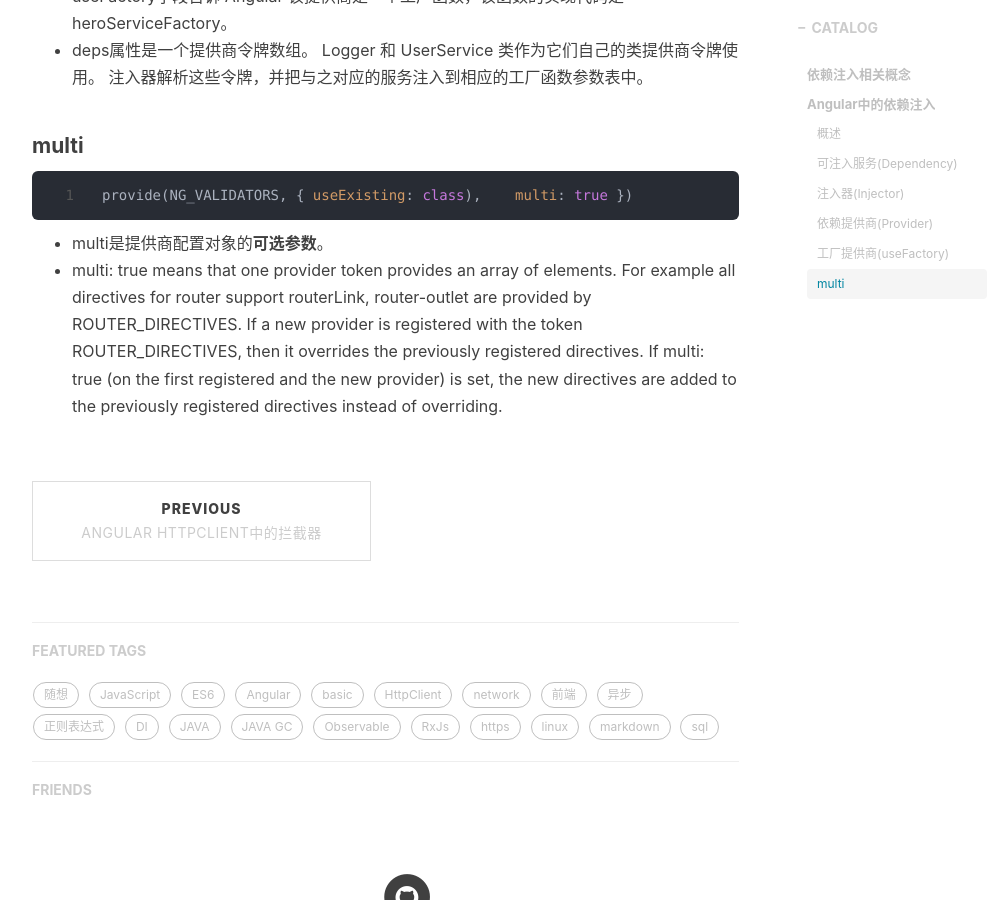
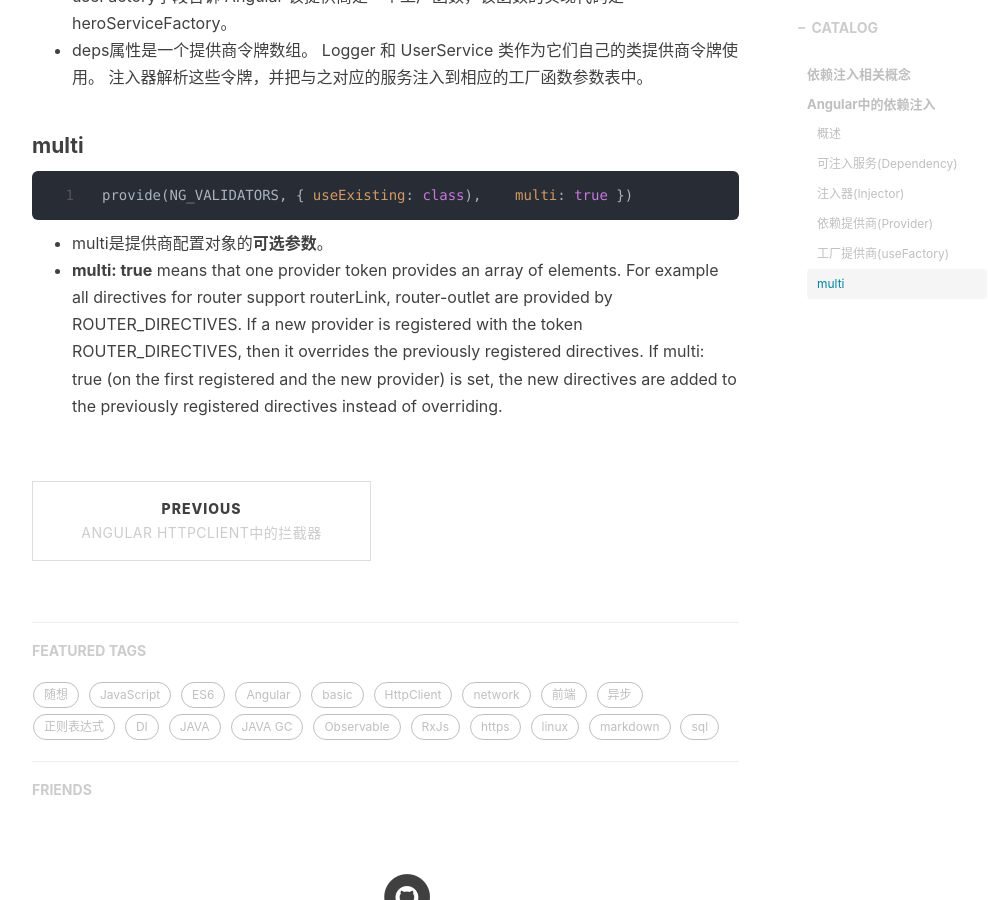
Before and after one commit to fatty-wang/fatty-wang.github.io, a Jekyll site: the page built from _posts/2019-03-05-Angular-dependency-injection.md, in a window 1280 px wide and 900 px high, scrolled down 5497 px. Shown: the whole window, without its empty margins (233-1221 px from the left). Built offline with Jekyll 4.4.1, drawn with Linux system fonts in a browser that asks for light colours; nearby versions of some CDN libraries; comment, search, counter and statistics services are not loaded.

````diff
--- a/_posts/2019-03-05-Angular-dependency-injection.md
+++ b/_posts/2019-03-05-Angular-dependency-injection.md
@@ -125,4 +125,4 @@ export let heroServiceProvider =
 provide(NG_VALIDATORS, { useExisting: class),    multi: true })
 ```
 * multi是提供商配置对象的**可选参数**。
-* multi: true means that one provider token provides an array of elements. For example all directives for router support routerLink, router-outlet are provided by ROUTER_DIRECTIVES. If a new provider is registered with the token ROUTER_DIRECTIVES, then it overrides the previously registered directives. If multi: true (on the first registered and the new provider) is set, the new directives are added to the previously registered directives instead of overriding.
+* **multi: true** means that one provider token provides an array of elements. For example all directives for router support routerLink, router-outlet are provided by ROUTER_DIRECTIVES. If a new provider is registered with the token ROUTER_DIRECTIVES, then it overrides the previously registered directives. If multi: true (on the first registered and the new provider) is set, the new directives are added to the previously registered directives instead of overriding.
````
